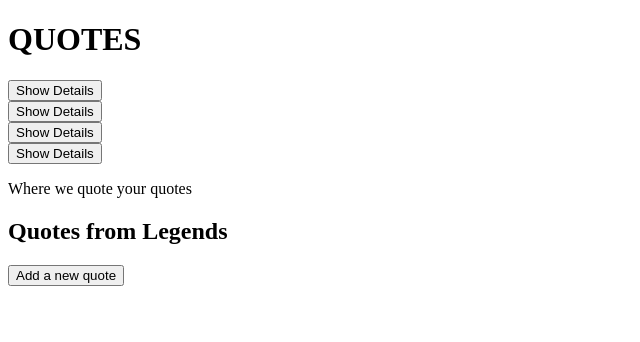
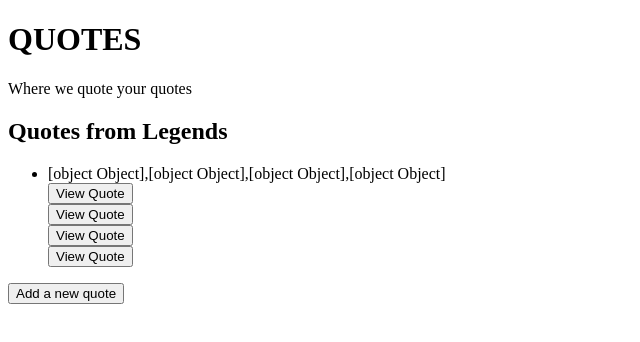
Before and after one commit to NinahMo/Quotes, an Angular app: page / in a window 1280 px wide. Shown: the top 342 px of the page, without its empty margins (0-640 px from the left). Built offline with nearby package versions, Linux system fonts and the light colour scheme.

Commit message:
Add a click event binding syntax that calls the complete function when the button is clicked

```diff
--- a/src/app/quote-detail/quote-detail.component.html
+++ b/src/app/quote-detail/quote-detail.component.html
@@ -1 +1,2 @@
-<p>quote-detail works!</p>
+<p>{{quote.poster}}</p>
+<button (click)='quoteComplete(true)'></button>
--- a/src/app/quote-detail/quote-detail.component.ts
+++ b/src/app/quote-detail/quote-detail.component.ts
@@ -1,4 +1,4 @@
-import { Component, OnInit, Input } from '@angular/core';
+import { Component, OnInit, Input, Output, EventEmitter } from '@angular/core';
 import { Quote } from '../quote';
 
 @Component({
@@ -9,6 +9,12 @@ import { Quote } from '../quote';
 export class QuoteDetailComponent implements OnInit {
 
   @Input() quote: Quote;
+  @Output() isComplete = new EventEmitter<boolean>();
+
+  quoteComplete(complete:boolean){
+    this.isComplete.emit(complete);
+  }
+
   constructor() { }
 
   ngOnInit(): void {
--- a/src/app/quote/quote.component.html
+++ b/src/app/quote/quote.component.html
@@ -1,13 +1,16 @@
 <div>
     <h1><b>QUOTES</b></h1>
-        <div *ngFor='let quote of quotes;let i = index'>
-            <button (click)='toggleDetails(i)'>Show Details</button>
-            <app-quote-detail *ngIf='quote.showDescription' [quote]='quote'></app-quote-detail>
-        </div>
     <p>Where we quote your quotes</p>
+    <h2>Quotes from Legends</h2>
+        <ul>
+            <li>{{quotes}}</li>
+            <div *ngFor='let quote of quotes;let i = index'>
+                <button (click)='toggleDetails(i)'>View Quote</button>
+                <app-quote-detail *ngIf='quote.showDescription' [quote]='quote'></app-quote-detail>
+            </div>
+        </ul>
 </div>
 
-<h2>Quotes from Legends</h2>
 <div>
     <button (click)="onNew()" class="btn btn-info form-btn" id="form-btn">Add a new quote</button>
     <form (ngSubmit)="onSave()" *ngIf="showNew" id="quote-form">
--- a/src/app/quote/quote.component.ts
+++ b/src/app/quote/quote.component.ts
@@ -9,6 +9,9 @@ import { Quote } from '../quote';
 export class QuoteComponent implements OnInit {
 
   constructor() {}
+  toggleDetails(index){
+    this.quotes[index].showDescription = !this.quotes[index].showDescription;
+  }
 
   quoteModel: Quote
 
```
